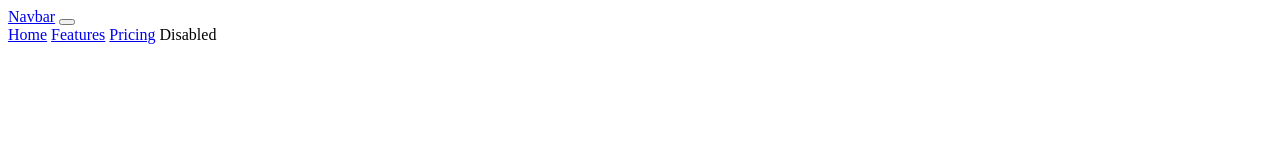
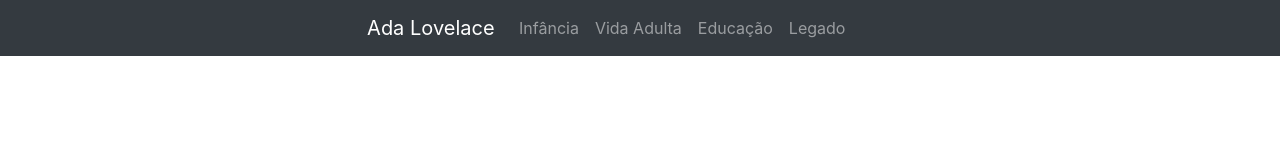
Before and after one commit to josiasveras/generation-bootstrap-landing-page, a plain HTML site: page index.html in a window 1280 px wide. Drawn offline with nearby package versions, Linux system fonts and the light colour scheme.

Commit message:
Adicionando menu

```diff
--- a/index.html
+++ b/index.html
@@ -1,28 +1,42 @@
 <!DOCTYPE html>
 <html lang="pt-br">
+
     <head>
         <meta charset="UTF-8">
         <meta http-equiv="X-UA-Compatible" content="IE=edge">
         <meta name="viewport" content="width=device-width, initial-scale=1.0">
+        <link rel="stylesheet" href="https://cdn.jsdelivr.net/npm/bootstrap@4.6.1/dist/css/bootstrap.min.css"
+            integrity="sha384-zCbKRCUGaJDkqS1kPbPd7TveP5iyJE0EjAuZQTgFLD2ylzuqKfdKlfG/eSrtxUkn" crossorigin="anonymous">
         <title>Document</title>
     </head>
+
     <body>
-    <nav class="navbar navbar-expand-lg navbar-light bg-light">
-        <div class="container-fluid">
-            <a class="navbar-brand" href="#">Navbar</a>
-            <button class="navbar-toggler" type="button" data-bs-toggle="collapse" data-bs-target="#navbarNavAltMarkup"
-                aria-controls="navbarNavAltMarkup" aria-expanded="false" aria-label="Toggle navigation">
+        <nav class="navbar navbar-expand-lg navbar-dark bg-dark">
+            <div class="container-fluid d-flex justify-content-center">
+                <div class="row">
+                    <div class="col-3">
+                        <a class="navbar-brand" href="#">Ada Lovelace</a>
+                    </div>
+                    <div class="col-8">
+                        <div class="collapse navbar-collapse" id="navbarNavAltMarkup">
+                            <div class="navbar-nav">
+                                <a class="nav-link" href="#">Infância</a>
+                                <a class="nav-link" href="#">Vida Adulta</a>
+                                <a class="nav-link" href="#">Educação</a>
+                                <a class="nav-link" href="#">Legado</a>
+                            </div>
+                        </div>
+                    </div>
+                    <div class="col-1">
+                        <button class="navbar-toggler" type="button" data-bs-toggle="collapse"
+                            data-bs-target="#navbarNavAltMarkup" aria-controls="navbarNavAltMarkup" aria-expanded="false"
+                            aria-label="Toggle navigation">
                             <span class="navbar-toggler-icon"></span>
                         </button>
-            <div class="collapse navbar-collapse" id="navbarNavAltMarkup">
-                <div class="navbar-nav">
-                    <a class="nav-link active" aria-current="page" href="#">Home</a>
-                    <a class="nav-link" href="#">Features</a>
-                    <a class="nav-link" href="#">Pricing</a>
-                    <a class="nav-link disabled">Disabled</a>
                     </div>
                 </div>
             </div>
         </nav>
     </body>
+
 </html>
```
Lines whose indentation alone changed are shown as unchanged.
